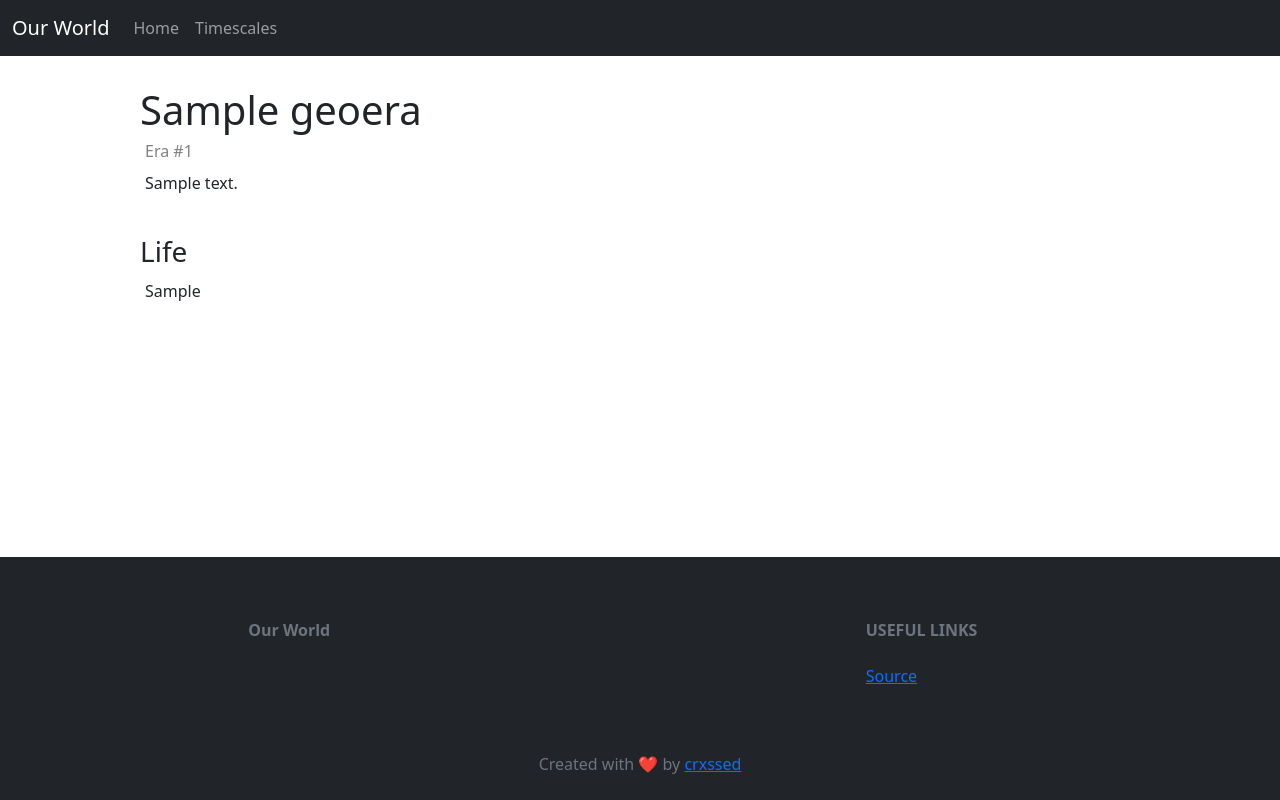
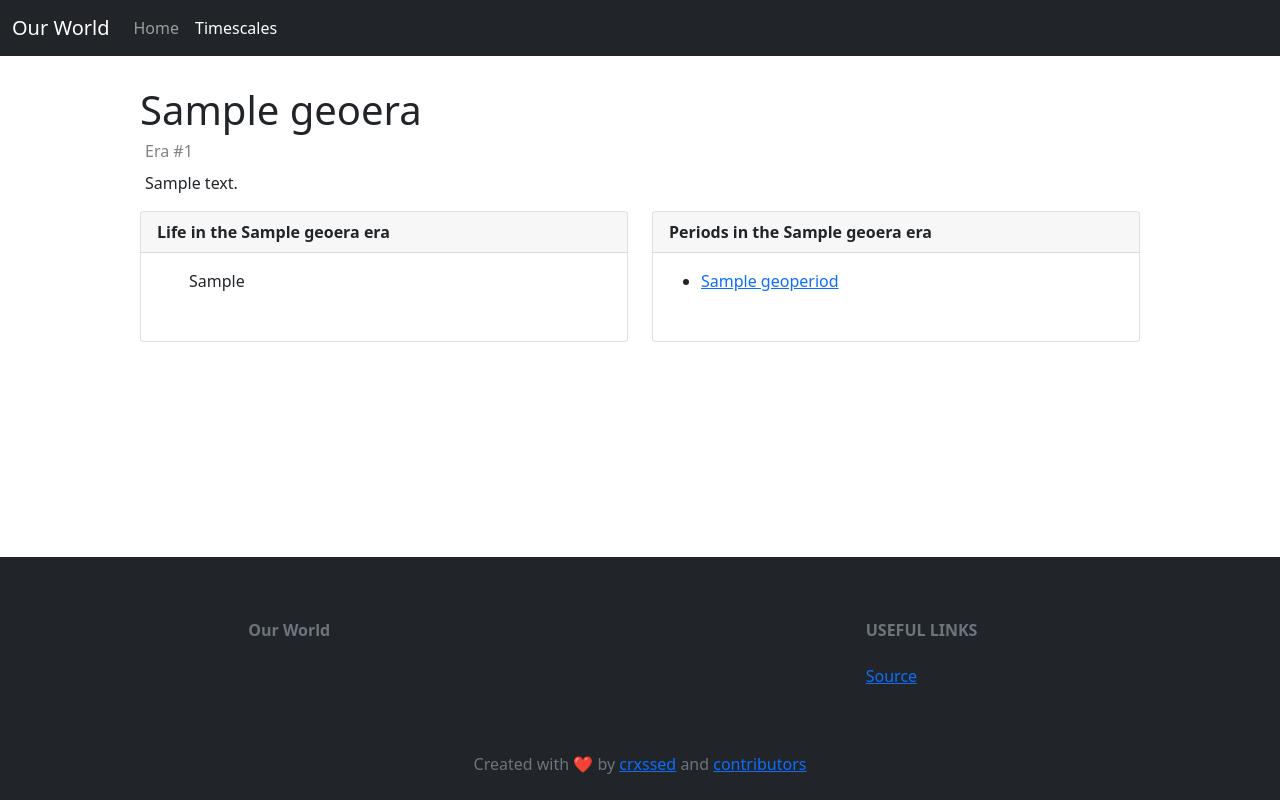
Before and after one commit to kitric/ourworld, a Django app: page /timescales/eras/1/ in a window 1280 px wide. Run offline with Django 3.2, Linux system fonts and the light colour scheme; tables that the repository leaves empty hold one stand-in row (values such as "Sample post").

Commit message:
added periods and nav buttons to era detail

```diff
--- a/static/css/base.css
+++ b/static/css/base.css
@@ -39,7 +39,11 @@ body {
 .geo-description {
     padding-top: 2px;
     font-size: 16px;
-    width: 900px;
+    width: auto;
     text-align: justify;
     padding-left: 5px;
 }
+
+.col-sm-6 {
+    margin-bottom: 25px !important;
+}
--- a/templates/base.html
+++ b/templates/base.html
@@ -79,7 +79,7 @@
 
         <!-- Message -->
         <div class="text-center p-4">
-            Created with ❤️ by <a href="https://crxssed7.github.io/">crxssed</a>
+            Created with ❤️ by <a href="https://crxssed7.github.io/">crxssed</a> and <a href="https://github.com/crxssed7/ourworld/graphs/contributors">contributors</a>
         </div>
         </div>
         <!-- Message -->
--- a/timescales/templates/timescales/era.html
+++ b/timescales/templates/timescales/era.html
@@ -11,15 +11,48 @@
 <p class="geo-description">
     {{ era.summary }}
 </p>
-<br>
-<h3>
-    Life
-</h3>
-<p class="geo-description">
-    {% if era.life %}
-    {{ era.life }}
-    {% else %}
-    There was no life in this era.
+<div class="row">
+    <div class="col-sm-6">
+        <div class="card mb-3" style="max-width: auto; height: 100%;">
+            <div class="card-header"><b>Life in the {{ era.name }} era</b></div>
+            <div class="card-body text-dark">
+                <ul>
+                    {% if era.life %}
+                    {{ era.life }}
+                    {% else %}
+                    There was no life in this era.
+                    {% endif %}
+                </ul>
+            </div>
+        </div>
+    </div>
+    <div class="col-sm-6">
+        <div class="card mb-3" style="max-width: auto; height: 100%;">
+            <div class="card-header"><b>Periods in the {{ era.name }} era</b></div>
+            <div class="card-body text-dark">
+                <ul>
+                    {% if periods %}
+                    {% for period in periods %}
+                    <li><a href="{% url 'period' period.id %}">{{ period.name }}</a></li>
+                    {% endfor %}
+                    {% else %}
+                    <li>There are no periods in this era</li>
+                    {% endif %}
+                </ul>
+            </div>
+        </div>
+    </div>
+</div>
+<div class="row">
+    <div class="col-sm-6">
+    {% if prev %}
+        <center><a href="{% url 'era' prev.id %}" class="btn btn-primary">Previous era</a></center>
     {% endif %}
-</p>
+    </div>
+    <div class="col-sm-6">
+    {% if next %}
+        <center><a href="{% url 'era' next.id %}" class="btn btn-primary">Next era</a></center>
+    {% endif %}
+    </div>
+</div>
 {% endblock %}
--- a/timescales/views.py
+++ b/timescales/views.py
@@ -17,20 +17,30 @@ def timescales(request):
 def eon_detail(request, eon_id):
     eon = get_object_or_404(models.GeoEon, id=eon_id)
     context = {
+        'active_timescales': 'active',
         'eon': eon
     }
     return render(request, 'timescales/eon.html', context=context)
 
 def era_detail(request, era_id):
     era = get_object_or_404(models.GeoEra, id=era_id)
+    periods = era.periods.all()
+    # using filters to avoid exceptions.
+    next_era = models.GeoEra.objects.filter(id=era_id + 1).first()
+    prev_era = models.GeoEra.objects.filter(id=era_id - 1).first()
     context = {
-        'era': era
+        'active_timescales': 'active',
+        'era': era,
+        'periods': periods,
+        'next': next_era,
+        'prev': prev_era
     }
     return render(request, 'timescales/era.html', context=context)
 
 def period_detail(request, period_id):
     period = get_object_or_404(models.GeoPeriod, id=period_id)
     context = {
+        'active_timescales': 'active',
         'period': period
     }
     return render(request, 'timescales/period.html', context=context)
```
